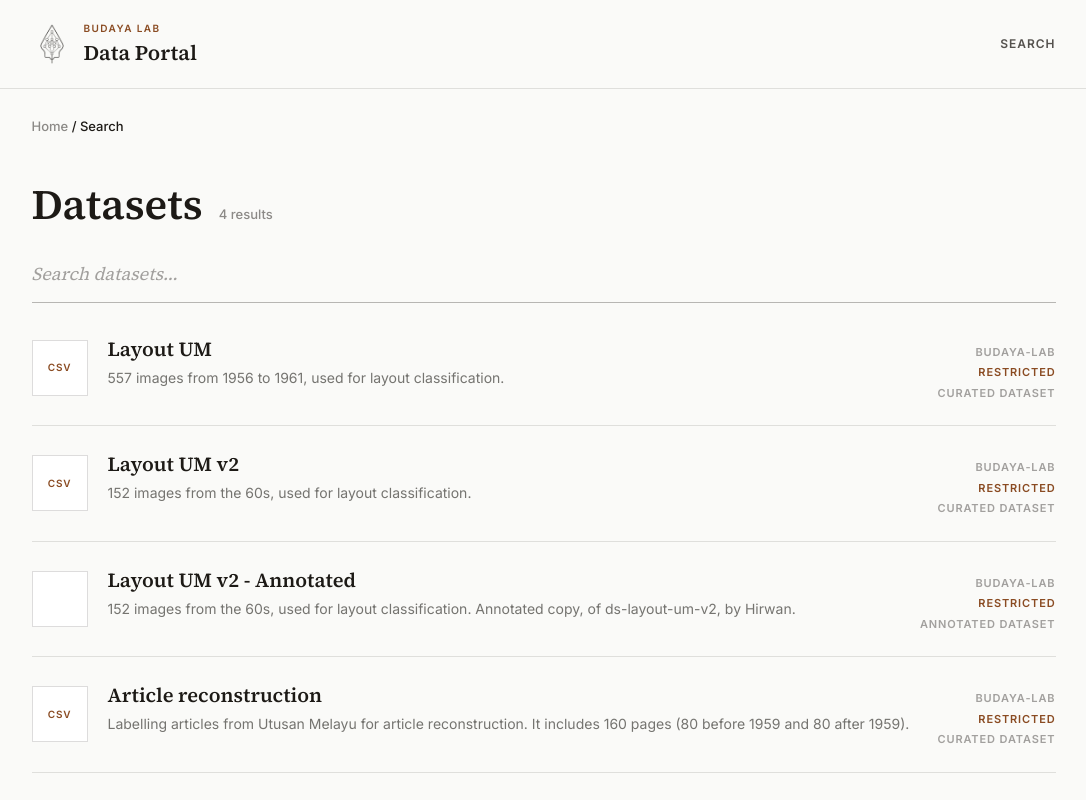
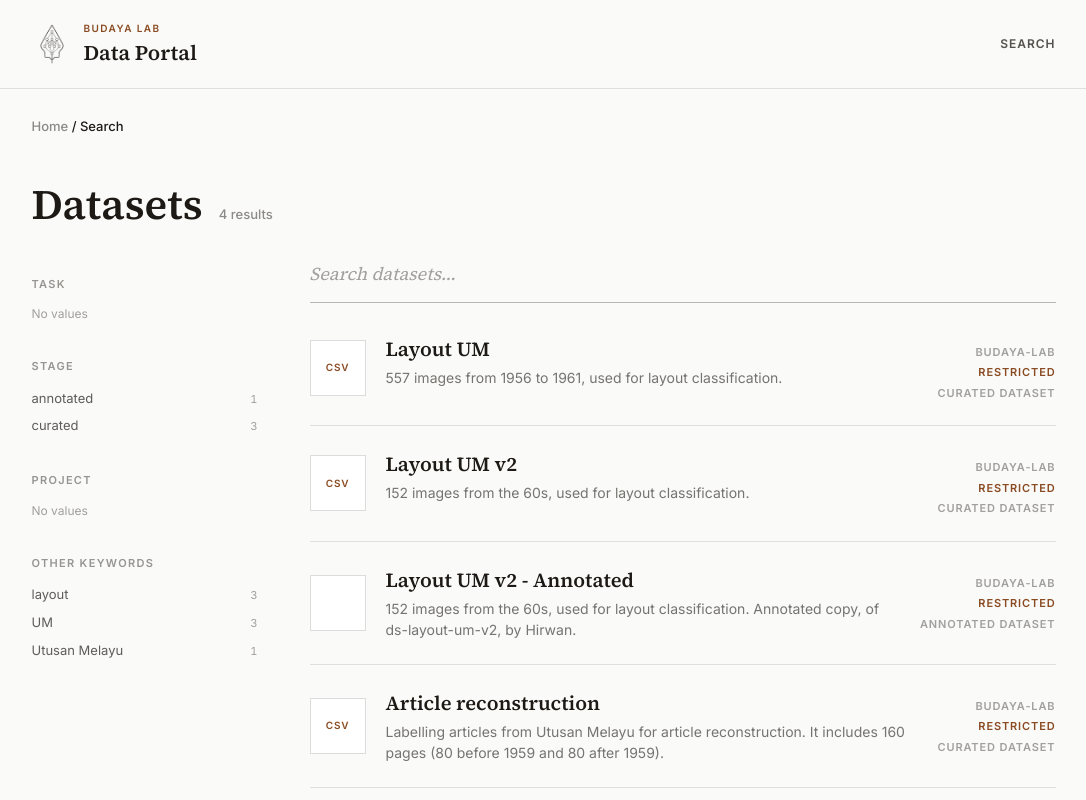
Before and after one commit to budaya-lab/data-portal, a Next.js app: page /search in a window 1280 px wide. Shown: the top 800 px of the page, without its empty margins (89-1175 px from the left). Built offline with nearby package versions, Linux system fonts and the light colour scheme.

Commit message:
feat(search): add keyword metadata facets

```diff
--- a/lib/datasets.ts
+++ b/lib/datasets.ts
@@ -92,6 +92,21 @@ export function stageLabel(d: Dataset): string | undefined {
 
 export function subjectKeywords(d: Dataset): string[] {
   return (d.keywords ?? []).filter((keyword) => !keyword.startsWith("stage:"));
+}
+
+export type KeywordFacet = "task" | "stage" | "project" | "keywords";
+
+export function keywordFacetValues(d: Dataset, facet: KeywordFacet): string[] {
+  const keywords = d.keywords ?? [];
+  if (facet === "keywords") {
+    return keywords.filter(
+      (keyword) =>
+        !keyword.startsWith("task:") &&
+        !keyword.startsWith("stage:") &&
+        !keyword.startsWith("project:"),
+    );
+  }
+  return keywords.filter((keyword) => keyword.startsWith(`${facet}:`));
 }
 
 export function isRestricted(d: Dataset): boolean {
--- a/pages/search.tsx
+++ b/pages/search.tsx
@@ -9,6 +9,8 @@ import {
   getResources,
   isDraft,
   isRestricted,
+  type KeywordFacet,
+  keywordFacetValues,
   matchesCatalogQuery,
   stageLabel,
 } from "../lib/datasets";
@@ -55,18 +57,20 @@ function fieldNames(d: Dataset): string[] {
 }
 
 // Catalog surface: a borderless search line over a faceted result list.
-// Categories (and publishers, when the portal has more than one) live in a
-// left sidebar as clickable filters with per-facet counts — filter without
-// scrolling — and every card leads with a data preview: a map snapshot for
-// geo datasets, a format + record-count shape tile for tabular ones.
+// Category, publisher, and keyword facets live in a left sidebar with counts;
+// every result leads with a preview of its data shape.
 export default function Search({ datasets }: { datasets: Dataset[] }) {
   const router = useRouter();
   const [query, setQuery] = useState("");
   const [activeCats, setActiveCats] = useState<Set<string>>(new Set());
   const [activeNs, setActiveNs] = useState<Set<string>>(new Set());
+  const [activeTasks, setActiveTasks] = useState<Set<string>>(new Set());
+  const [activeStages, setActiveStages] = useState<Set<string>>(new Set());
+  const [activeProjects, setActiveProjects] = useState<Set<string>>(new Set());
+  const [activeKeywords, setActiveKeywords] = useState<Set<string>>(new Set());
 
-  // Initialize the query from ?q=… once the router is ready (the home page CTA
-  // and suggested-query chips both navigate here with a ?q param).
+  // Initialize the query from ?q=… once the router is ready (the home page
+  // search and keyword links navigate here with a ?q param).
   useEffect(() => {
     if (!router.isReady) return;
     const q = router.query.q;
@@ -75,48 +79,69 @@ export default function Search({ datasets }: { datasets: Dataset[] }) {
 
   // Client-side full-text filter over the datasets the provider returned. A
   // provider whose capabilities.search is true would instead call
-  // provider.search({ q, … }) server-side (full-text / faceted by namespace,
-  // format, tags) — the static provider filters here in the browser.
+  // provider.search({ q, … }) server-side — the static provider filters here
+  // in the browser.
   const searched = useMemo(() => {
     return datasets.filter((d) => matchesCatalogQuery(d, query));
   }, [datasets, query]);
 
   const catOf = (d: Dataset) => d.category ?? "Other";
-  const matchesCats = (d: Dataset) =>
-    activeCats.size === 0 || activeCats.has(catOf(d));
-  const matchesNs = (d: Dataset) =>
-    activeNs.size === 0 || activeNs.has(d.namespace);
+  const activeByFacet: Record<KeywordFacet, Set<string>> = {
+    task: activeTasks,
+    stage: activeStages,
+    project: activeProjects,
+    keywords: activeKeywords,
+  };
+  const matchesAllExcept = (d: Dataset, except?: string) =>
+    (except === "category" ||
+      activeCats.size === 0 ||
+      activeCats.has(catOf(d))) &&
+    (except === "publisher" ||
+      activeNs.size === 0 ||
+      activeNs.has(d.namespace)) &&
+    (Object.entries(activeByFacet) as [KeywordFacet, Set<string>][]).every(
+      ([facet, active]) =>
+        except === facet ||
+        active.size === 0 ||
+        keywordFacetValues(d, facet).some((value) => active.has(value)),
+    );
 
-  const filtered = useMemo(
-    () => searched.filter((d) => matchesCats(d) && matchesNs(d)),
-    // eslint-disable-next-line react-hooks/exhaustive-deps
-    [searched, activeCats, activeNs],
+  const filtered = searched.filter((d) => matchesAllExcept(d));
+
+  const countValues = (
+    valuesFor: (dataset: Dataset) => string[],
+    except: string,
+  ): [string, number][] => {
+    const counts = new Map<string, number>();
+    for (const dataset of searched) {
+      if (!matchesAllExcept(dataset, except)) continue;
+      for (const value of Array.from(new Set(valuesFor(dataset)))) {
+        counts.set(value, (counts.get(value) ?? 0) + 1);
+      }
+    }
+    return Array.from(counts.entries()).sort(([a], [b]) => a.localeCompare(b));
+  };
+
+  const catFacets = datasets.some((d) => d.category)
+    ? countValues((d) => [catOf(d)], "category")
+    : null;
+  const nsFacets =
+    new Set(datasets.map((d) => d.namespace)).size > 1
+      ? countValues((d) => [d.namespace], "publisher")
+      : null;
+  const taskFacets = countValues((d) => keywordFacetValues(d, "task"), "task");
+  const stageFacets = countValues(
+    (d) => keywordFacetValues(d, "stage"),
+    "stage",
   );
-
-  // Facet options with counts. Each group's counts are taken over the list
-  // filtered by the query AND the OTHER group (standard faceted counting), so
-  // a selection never zeroes out its own alternatives. Categories only appear
-  // when the catalog uses them; the publisher group only when there are
-  // several namespaces to choose between.
-  const catFacets = useMemo(() => {
-    if (!datasets.some((d) => d.category)) return null;
-    const counts = new Map<string, number>();
-    for (const d of searched.filter(matchesNs))
-      counts.set(catOf(d), (counts.get(catOf(d)) ?? 0) + 1);
-    return Array.from(counts.entries()).sort(([a], [b]) =>
-      a === "Other" ? 1 : b === "Other" ? -1 : a.localeCompare(b),
-    );
-    // eslint-disable-next-line react-hooks/exhaustive-deps
-  }, [datasets, searched, activeNs]);
-
-  const nsFacets = useMemo(() => {
-    if (new Set(datasets.map((d) => d.namespace)).size < 2) return null;
-    const counts = new Map<string, number>();
-    for (const d of searched.filter(matchesCats))
-      counts.set(d.namespace, (counts.get(d.namespace) ?? 0) + 1);
-    return Array.from(counts.entries()).sort(([a], [b]) => a.localeCompare(b));
-    // eslint-disable-next-line react-hooks/exhaustive-deps
-  }, [datasets, searched, activeCats]);
+  const projectFacets = countValues(
+    (d) => keywordFacetValues(d, "project"),
+    "project",
+  );
+  const keywordFacets = countValues(
+    (d) => keywordFacetValues(d, "keywords"),
+    "keywords",
+  );
 
   const toggle = (
     set: Set<string>,
@@ -129,16 +154,14 @@ export default function Search({ datasets }: { datasets: Dataset[] }) {
     apply(next);
   };
 
-  const hasFacets = Boolean(catFacets || nsFacets);
+  const hasFacets = Boolean(catFacets || nsFacets || datasets.length > 0);
 
   return (
     <>
       <Head>
         <title>Search — Budaya Lab Data Portal</title>
       </Head>
-      <main
-        className="mx-auto max-w-6xl px-6 pb-24 sm:px-16"
-      >
+      <main className="mx-auto max-w-6xl px-6 pb-24 sm:px-16">
         <nav className="pt-7 font-sans text-[13px] font-medium text-ink/50">
           <Link
             href="/"
@@ -194,6 +217,34 @@ export default function Search({ datasets }: { datasets: Dataset[] }) {
                     onClear={() => setActiveNs(new Set())}
                   />
                 )}
+                <FacetGroup
+                  title="Task"
+                  options={taskFacets}
+                  active={activeTasks}
+                  onToggle={(v) => toggle(activeTasks, v, setActiveTasks)}
+                  onClear={() => setActiveTasks(new Set())}
+                />
+                <FacetGroup
+                  title="Stage"
+                  options={stageFacets}
+                  active={activeStages}
+                  onToggle={(v) => toggle(activeStages, v, setActiveStages)}
+                  onClear={() => setActiveStages(new Set())}
+                />
+                <FacetGroup
+                  title="Project"
+                  options={projectFacets}
+                  active={activeProjects}
+                  onToggle={(v) => toggle(activeProjects, v, setActiveProjects)}
+                  onClear={() => setActiveProjects(new Set())}
+                />
+                <FacetGroup
+                  title="Other keywords"
+                  options={keywordFacets}
+                  active={activeKeywords}
+                  onToggle={(v) => toggle(activeKeywords, v, setActiveKeywords)}
+                  onClear={() => setActiveKeywords(new Set())}
+                />
               </aside>
             )}
 
@@ -249,6 +300,7 @@ function FacetGroup({
         </h2>
         {active.size > 0 && (
           <button
+            type="button"
             onClick={onClear}
             className="cursor-pointer border-0 bg-transparent p-0 font-sans text-[11px] font-medium text-accent hover:underline"
           >
@@ -257,11 +309,18 @@ function FacetGroup({
         )}
       </div>
       <ul className="m-0 max-h-[19rem] list-none overflow-y-auto p-0 pr-1">
+        {options.length === 0 && (
+          <li className="py-1 font-sans text-xs text-ink/40">No values</li>
+        )}
         {options.map(([value, count]) => {
           const on = active.has(value);
+          const label = ["Task", "Stage", "Project"].includes(title)
+            ? value.slice(value.indexOf(":") + 1)
+            : value;
           return (
             <li key={value}>
               <button
+                type="button"
                 onClick={() => onToggle(value)}
                 aria-pressed={on}
                 className={`flex w-full cursor-pointer items-baseline justify-between gap-2 border-0 bg-transparent px-0 py-[5px] text-left font-sans text-[13px] leading-snug ${
@@ -270,7 +329,7 @@ function FacetGroup({
                     : "font-normal text-ink/70 hover:text-ink"
                 }`}
               >
-                <span>{value}</span>
+                <span>{label}</span>
                 <span
                   className={`text-[11px] tabular-nums ${on ? "text-accent/70" : "text-ink/40"}`}
                 >
```
Also changed, not shown: 1 other file (tests, documents, lock files or other folders).
